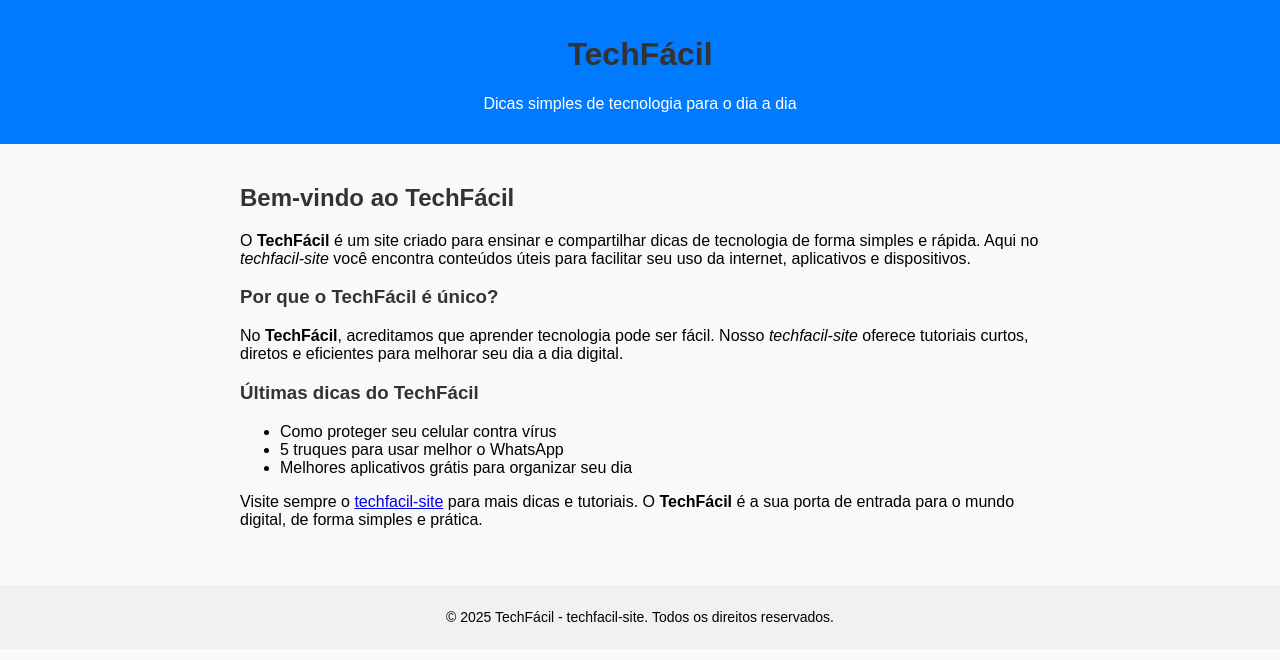
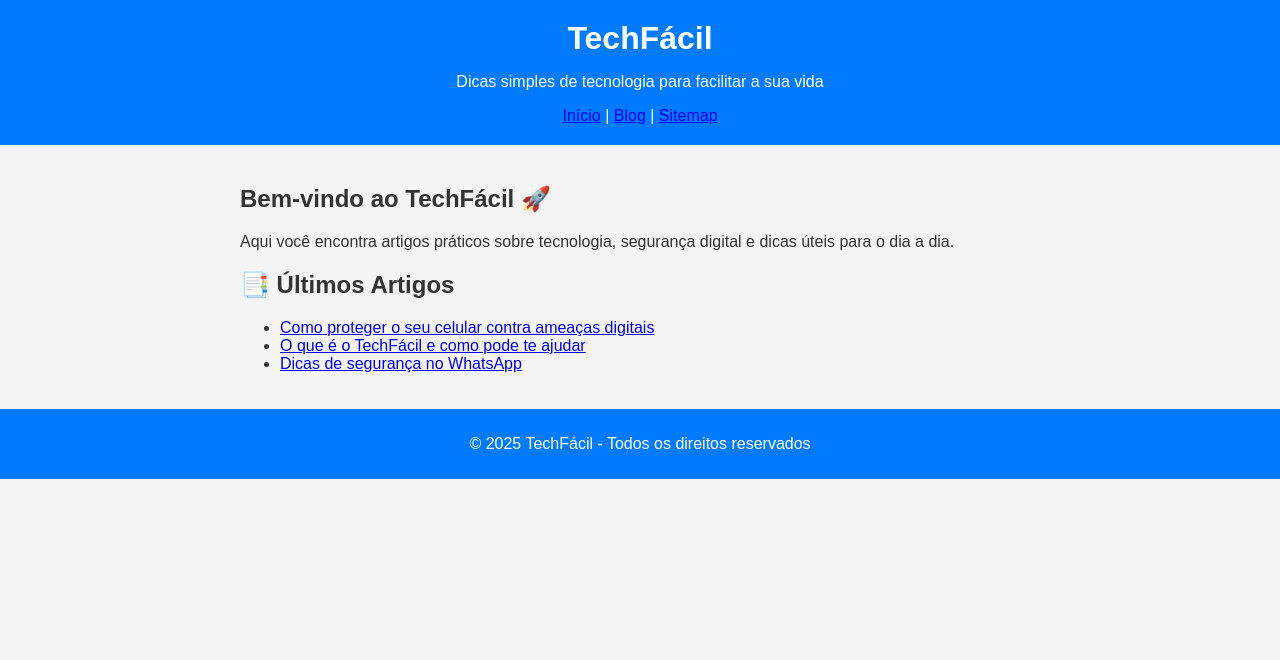
Before and after one commit to franciscopambo4545-web/techfacil-site, a plain HTML site: page index.html in a window 1280 px wide. Drawn offline with Linux system fonts and the light colour scheme.

Commit message:
Add files via upload

```diff
--- a/index.html
+++ b/index.html
@@ -3,81 +3,35 @@
 <head>
   <meta charset="UTF-8">
   <meta name="viewport" content="width=device-width, initial-scale=1.0">
-
-    <!-- SEO Básico -->
-    <title>TechFácil - Dicas e Tutoriais Simples de Tecnologia</title>
-    <meta name="description" content="TechFácil é o seu portal de dicas e tutoriais simples sobre tecnologia, internet e ferramentas online, de forma rápida e fácil.">
-    <meta name="keywords" content="tecnologia, tutoriais, dicas, internet, ferramentas online, techfácil">
-    <meta name="author" content="Francisco Vieira">
-
-    <!-- SEO Avançado -->
-    <meta property="og:title" content="TechFácil - Dicas e Tutoriais Simples de Tecnologia">
-    <meta property="og:description" content="Aprenda tecnologia de forma simples! Tutoriais e dicas para facilitar o seu dia a dia digital.">
-    <meta property="og:url" content="https://franciscopambo4545-web.github.io/techfacil-site/">
-    <meta property="og:type" content="website">
-    <meta property="og:image" content="https://franciscopambo4545-web.github.io/techfacil-site/imagem-de-capa.jpg">
-
-    <!-- Ícone do site -->
-    <link rel="icon" href="favicon.ico" type="image/x-icon">
-
-    <!-- Código do Google Search Console -->
-    <!-- Exemplo: <meta name="google-site-verification" content="SEU_CODIGO_AQUI" /> -->
-
-    <style>
-        body {
-            font-family: Arial, sans-serif;
-            background-color: #f9f9f9;
-            margin: 0;
-            padding: 0;
-        }
-        header {
-            background-color: #007BFF;
-            color: white;
-            padding: 15px;
-            text-align: center;
-        }
-        main {
-            max-width: 800px;
-            margin: auto;
-            padding: 20px;
-        }
-        h1, h2, h3 {
-            color: #333;
-        }
-        footer {
-            text-align: center;
-            padding: 10px;
-            background-color: #f1f1f1;
-            font-size: 14px;
-            margin-top: 20px;
-        }
-    </style>
+  <meta name="description" content="TechFácil - Dicas simples de tecnologia para facilitar o seu dia a dia.">
+  <title>TechFácil - Início</title>
+  <link rel="stylesheet" href="style.css">
 </head>
 <body>
   <header>
     <h1>TechFácil</h1>
-        <p>Dicas simples de tecnologia para o dia a dia</p>
+    <p>Dicas simples de tecnologia para facilitar a sua vida</p>
+    <nav>
+      <a href="index.html">Início</a> |
+      <a href="blog.html">Blog</a> |
+      <a href="sitemap.xml">Sitemap</a>
+    </nav>
   </header>
 
   <main>
-        <h2>Bem-vindo ao TechFácil</h2>
-        <p>O <strong>TechFácil</strong> é um site criado para ensinar e compartilhar dicas de tecnologia de forma simples e rápida. Aqui no <em>techfacil-site</em> você encontra conteúdos úteis para facilitar seu uso da internet, aplicativos e dispositivos.</p>
+    <h2>Bem-vindo ao TechFácil 🚀</h2>
+    <p>Aqui você encontra artigos práticos sobre tecnologia, segurança digital e dicas úteis para o dia a dia.</p>
 
-        <h3>Por que o TechFácil é único?</h3>
-        <p>No <strong>TechFácil</strong>, acreditamos que aprender tecnologia pode ser fácil. Nosso <em>techfacil-site</em> oferece tutoriais curtos, diretos e eficientes para melhorar seu dia a dia digital.</p>
-
-        <h3>Últimas dicas do TechFácil</h3>
+    <h2>📑 Últimos Artigos</h2>
     <ul>
-            <li>Como proteger seu celular contra vírus</li>
-            <li>5 truques para usar melhor o WhatsApp</li>
-            <li>Melhores aplicativos grátis para organizar seu dia</li>
+      <li><a href="artigo_proteger_cel.html">Como proteger o seu celular contra ameaças digitais</a></li>
+      <li><a href="artigo_techfacil.html">O que é o TechFácil e como pode te ajudar</a></li>
+      <li><a href="artigo_whatsapp_tr.html">Dicas de segurança no WhatsApp</a></li>
     </ul>
-
-        <p>Visite sempre o <a href="https://franciscopambo4545-web.github.io/techfacil-site/">techfacil-site</a> para mais dicas e tutoriais. O <strong>TechFácil</strong> é a sua porta de entrada para o mundo digital, de forma simples e prática.</p>
   </main>
 
   <footer>
-        <p>© 2025 TechFácil - techfacil-site. Todos os direitos reservados.</p>
+    <p>© 2025 TechFácil - Todos os direitos reservados</p>
   </footer>
 </body>
 </html>
```
Lines whose indentation alone changed are shown as unchanged.
